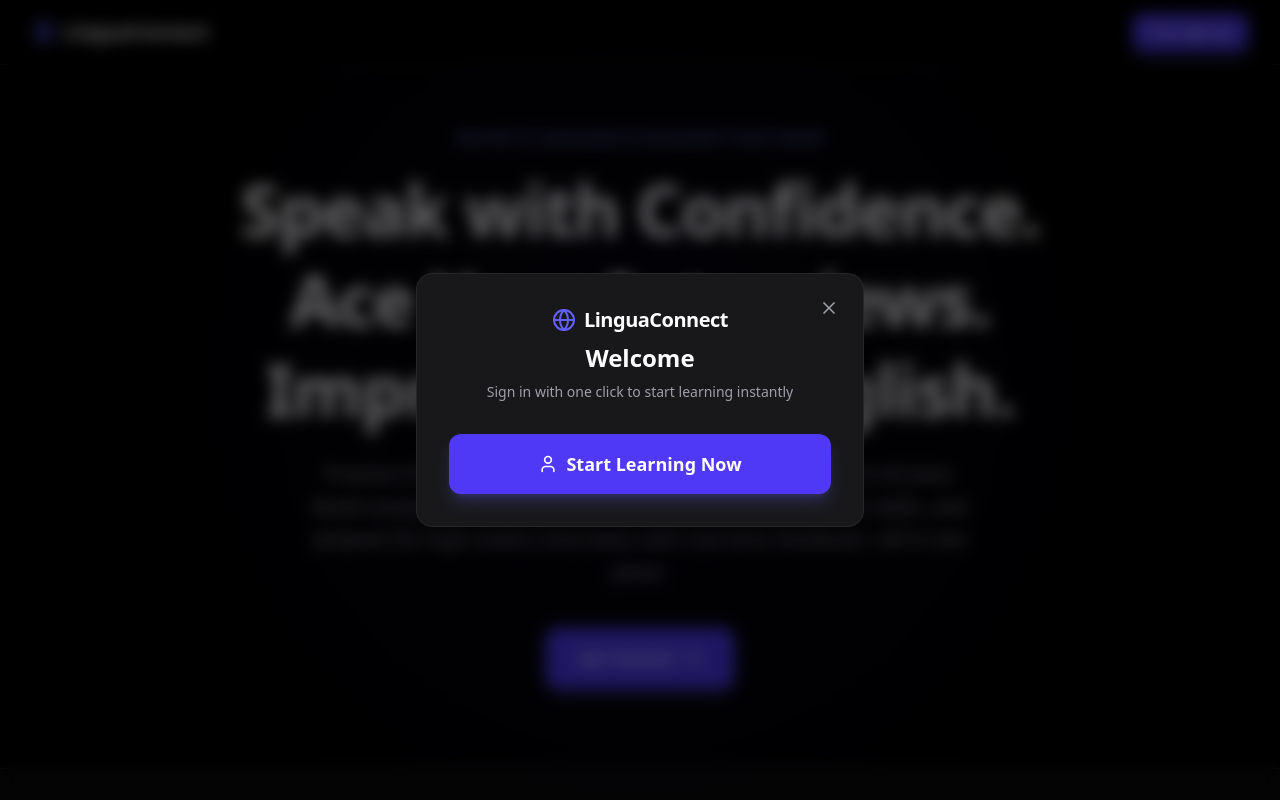
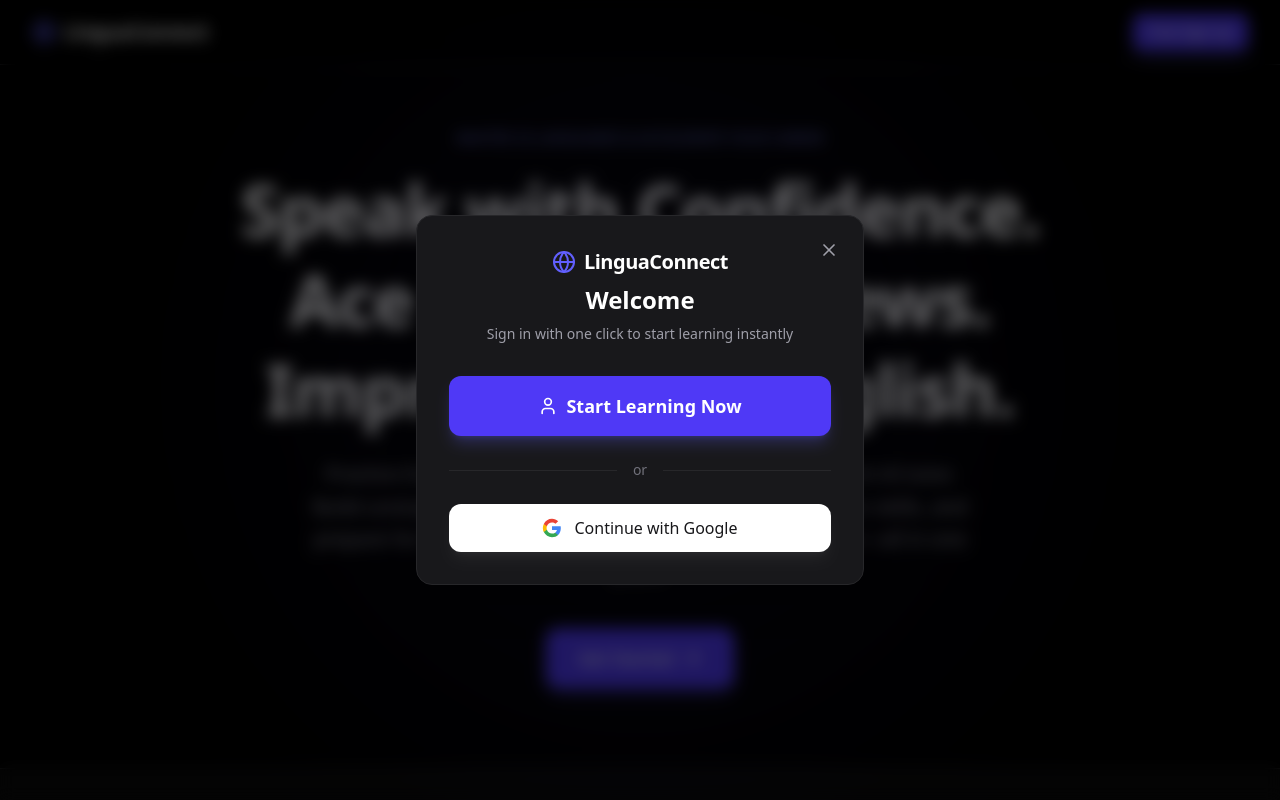
Before and after one commit to azadali201151-droid/Linguachat-, a React (Vite) app: page / in a window 1280 px wide. Both pictures are taken after a click on the button "Free Sign Up". Shown: the top 800 px of the page. Built offline with nearby package versions, Linux system fonts and the light colour scheme; no server answers.

Commit message:
feat(auth): add Google Sign-In support
Integrate Google authentication provider and handler to the Firebase configuration and landing page, including specific error handling for iframe-based environments.

```diff
--- a/src/LandingPage.tsx
+++ b/src/LandingPage.tsx
@@ -1,7 +1,7 @@
 import React, { useState } from 'react';
 import { motion, AnimatePresence } from 'motion/react';
 import { Globe, BookOpen, User, ArrowRight, MessageSquare, Briefcase, GraduationCap, AlertCircle, LayoutDashboard, X, Mail, Lock } from 'lucide-react';
-import { signInAnonymouslyUser } from './lib/firebase';
+import { signInAnonymouslyUser, signInWithGoogle } from './lib/firebase';
 
 interface LandingPageProps {
   onSignIn?: () => void;
@@ -33,6 +33,35 @@
       setErrorMsg(error?.message || 'Authentication failed. Please try again.');
     } finally {
       setIsLoading(false);
+    }
+  };
+
+  const handleGoogleSignIn = async () => {
+    try {
+      if (window.self !== window.top) {
+        setErrorMsg('STOP 🛑: Google Sign-In will NOT work inside this preview window because browsers block popups in iframes.\n\nPlease click the "Open in new tab" icon (↗️) at the top right of this page, and sign in there.');
+        return;
+      }
+
+      setErrorMsg(null);
+      await signInWithGoogle();
+      if (onSignIn) onSignIn();
+    } catch (error: any) {
+      console.error(error);
+      const currentHost = window.location.hostname;
+      if (error?.code === 'auth/cancelled-popup-request' || error?.code === 'auth/popup-closed-by-user' || error?.code === 'auth/unauthorized-domain') {
+        setErrorMsg(
+          `Action Required for Google Sign-In:\n\n` +
+          `1. You must be in a NEW TAB (not the preview).\n` +
+          `2. You added the domain to Firebase, but did you add it to Google Cloud?\n\n` +
+          `Go to Google Cloud Console -> APIs & Services -> Credentials.\n` +
+          `Find your OAuth 2.0 Web Client.\n` +
+          `Add this exact URL to "Authorized JavaScript origins":\nhttps://${currentHost}\n\n` +
+          `Add this exact URL to "Authorized redirect URIs":\nhttps://${currentHost}/__/auth/handler`
+        );
+      } else {
+        setErrorMsg(`Failed to sign in (${error?.message || error?.code || 'Unknown Error'}). Please ensure Google Sign-In is enabled in Firebase Console.`);
+      }
     }
   };
 
@@ -229,6 +258,26 @@
                   </>
                 )}
               </button>
+
+              <div className="mt-6 flex items-center text-zinc-500">
+                <div className="flex-grow border-t border-zinc-800"></div>
+                <span className="px-4 text-sm">or</span>
+                <div className="flex-grow border-t border-zinc-800"></div>
+              </div>
+
+              <button
+                type="button"
+                onClick={handleGoogleSignIn}
+                className="mt-6 w-full py-3 px-4 bg-white hover:bg-zinc-100 text-zinc-900 rounded-xl font-medium transition-colors flex items-center justify-center gap-3 shadow-lg shadow-white/5"
+              >
+                <svg className="w-5 h-5" viewBox="0 0 24 24">
+                  <path d="M22.56 12.25c0-.78-.07-1.53-.2-2.25H12v4.26h5.92c-.26 1.37-1.04 2.53-2.21 3.31v2.77h3.57c2.08-1.92 3.28-4.74 3.28-8.09z" fill="#4285F4"/>
+                  <path d="M12 23c2.97 0 5.46-.98 7.28-2.66l-3.57-2.77c-.98.66-2.23 1.06-3.71 1.06-2.86 0-5.29-1.93-6.16-4.53H2.18v2.84C3.99 20.53 7.7 23 12 23z" fill="#34A853"/>
+                  <path d="M5.84 14.09c-.22-.66-.35-1.36-.35-2.09s.13-1.43.35-2.09V7.07H2.18C1.43 8.55 1 10.22 1 12s.43 3.45 1.18 4.93l2.85-2.22.81-.62z" fill="#FBBC05"/>
+                  <path d="M12 5.38c1.62 0 3.06.56 4.21 1.64l3.15-3.15C17.45 2.09 14.97 1 12 1 7.7 1 3.99 3.47 2.18 7.07l3.66 2.84c.87-2.6 3.3-4.53 6.16-4.53z" fill="#EA4335"/>
+                </svg>
+                Continue with Google
+              </button>
             </motion.div>
           </div>
         )}
--- a/src/lib/firebase.ts
+++ b/src/lib/firebase.ts
@@ -1,5 +1,5 @@
 import { initializeApp, getApps } from "firebase/app";
-import { getAuth, signOut, signInAnonymously, createUserWithEmailAndPassword, signInWithEmailAndPassword, updateProfile } from "firebase/auth";
+import { getAuth, signOut, signInAnonymously, createUserWithEmailAndPassword, signInWithEmailAndPassword, updateProfile, GoogleAuthProvider, signInWithPopup } from "firebase/auth";
 import { getFirestore } from "firebase/firestore";
 
 const firebaseConfig = {
@@ -15,6 +15,20 @@
 export const app = getApps().length ? getApps()[0] : initializeApp(firebaseConfig);
 export const auth = getAuth(app);
 export const db = getFirestore(app, firebaseConfig.firestoreDatabaseId);
+
+export const googleProvider = new GoogleAuthProvider();
+
+export const signInWithGoogle = async () => {
+  try {
+    const result = await signInWithPopup(auth, googleProvider);
+    return result.user;
+  } catch (error: any) {
+    if (error?.code !== 'auth/cancelled-popup-request' && error?.code !== 'auth/popup-closed-by-user') {
+      console.error("Error signing in with Google", error);
+    }
+    throw error;
+  }
+};
 
 export const signInAnonymouslyUser = async () => {
   try {
```
